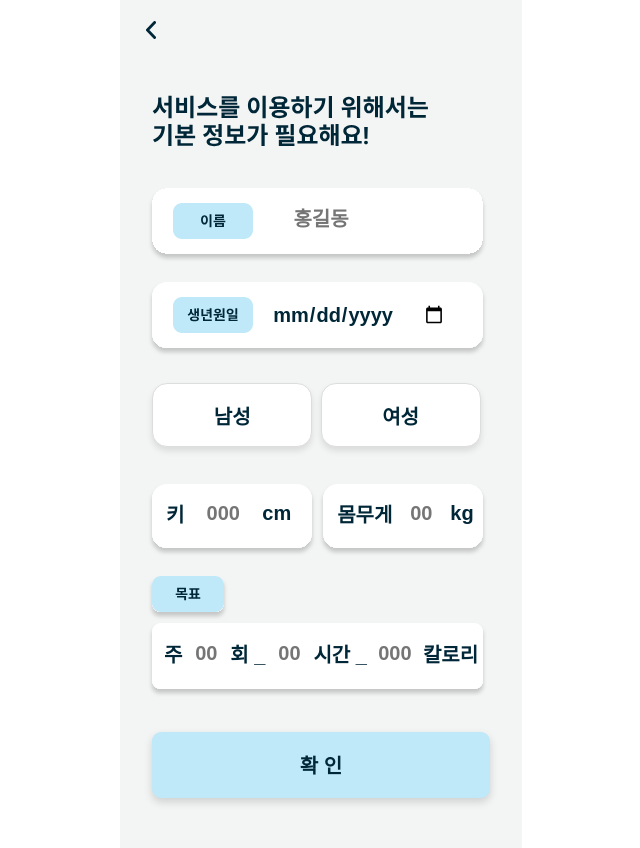
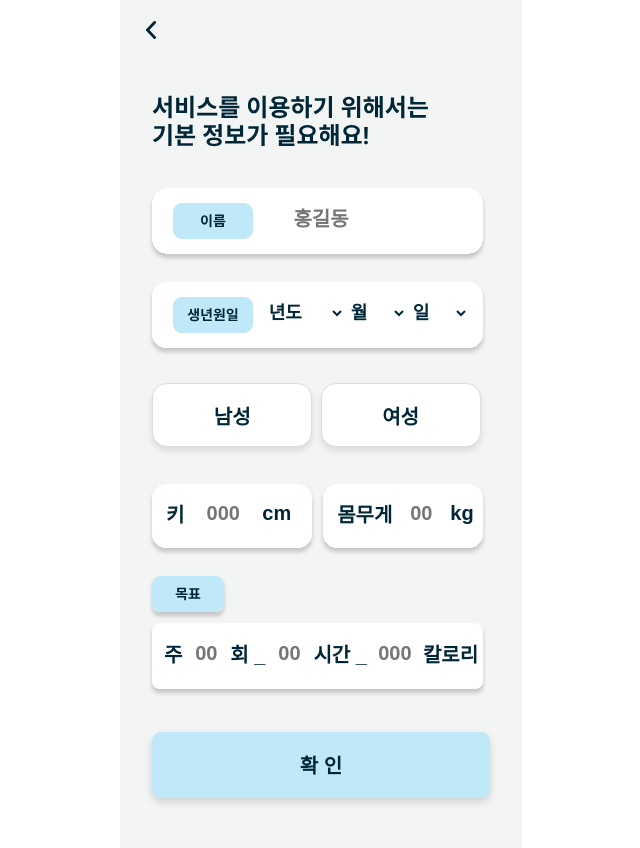
Before and after one commit to sooupyy3-lang/zello, a React (Vite) app in the folder frontend/: page /Page2 in a window 1280 px wide. Shown: the top 848 px of the page, without its empty margins (319-959 px from the left). Built offline with nearby package versions, Linux system fonts and the light colour scheme; a web font is replaced by a local one.

Commit message:
page2 날짜 입력을 드롭다운 형식으로 변경

```diff
--- a/frontend/src/pages/Page2.jsx
+++ b/frontend/src/pages/Page2.jsx
@@ -1,8 +1,13 @@
-import React, { useState } from 'react';
+import React, { useState, useEffect } from 'react';
 import { useNavigate } from 'react-router-dom';
 import bgImage from '../assets/Components/Page2.svg';
 import BackForward from '../assets/Icon/BackForward.svg';
-import { register, updateProfile, getToken, getUserName } from '../api';
+import { register, updateProfile, getToken } from '../api';
+
+const currentYear = new Date().getFullYear();
+const years = Array.from({ length: currentYear - 1949 }, (_, i) => currentYear - i);
+const months = Array.from({ length: 12 }, (_, i) => i + 1);
+const days = Array.from({ length: 31 }, (_, i) => i + 1);
 
 function Page2() {
     const navigate = useNavigate();
@@ -18,6 +23,18 @@ function Page2() {
         goalTime: '',
         goalCal: '',
     });
+
+    const [birthYear, setBirthYear] = useState('');
+    const [birthMonth, setBirthMonth] = useState('');
+    const [birthDay, setBirthDay] = useState('');
+
+    useEffect(() => {
+        if (birthYear && birthMonth && birthDay) {
+            const m = String(birthMonth).padStart(2, '0');
+            const d = String(birthDay).padStart(2, '0');
+            setUserInfo((prev) => ({ ...prev, birth: `${birthYear}-${m}-${d}` }));
+        }
+    }, [birthYear, birthMonth, birthDay]);
     const [loading, setLoading] = useState(false);
     const [error, setError] = useState('');
 
@@ -53,6 +70,11 @@ function Page2() {
         fontSize: 'clamp(16px, 5vw, 20px)', textAlign: 'center',
         color: '#002738', padding: '0',
         fontFamily: 'inherit', fontWeight: '500',
+    };
+    const selectStyle = {
+        background: 'none', border: 'none', outline: 'none',
+        fontSize: 'clamp(14px, 4.5vw, 18px)', fontWeight: '500',
+        color: '#002738', fontFamily: 'inherit', cursor: 'pointer',
     };
     const goalInputStyle = {
         background: 'none', border: 'none', outline: 'none',
@@ -98,10 +120,21 @@ function Page2() {
                            width: '80%', height: '7.5%'}} />
 
                 {/* 2. 생년월일 */}
-      <input name="birth" type="date" value={userInfo.birth} onChange={handleChange}
-        style={{ ...inputStyle, left: '31%', top: '26.7%',
-            width: '50%', height: '5%',
-            appearance: 'none', WebkitAppearance: 'none', cursor: 'pointer', }} />
+                <div style={{ position: 'absolute', left: '36%', top: '26%', width: '57%', height: '6%',
+                    display: 'flex', alignItems: 'center', justifyContent: 'flex-start', gap: '2px' }}>
+                    <select value={birthYear} onChange={(e) => setBirthYear(e.target.value)} style={{ ...selectStyle, width: '80px' }}>
+                        <option value="">년도</option>
+                        {years.map((y) => <option key={y} value={y}>{y}년</option>)}
+                    </select>
+                    <select value={birthMonth} onChange={(e) => setBirthMonth(e.target.value)} style={{ ...selectStyle, width: '60px' }}>
+                        <option value="">월</option>
+                        {months.map((m) => <option key={m} value={m}>{m}월</option>)}
+                    </select>
+                    <select value={birthDay} onChange={(e) => setBirthDay(e.target.value)} style={{ ...selectStyle, width: '60px' }}>
+                        <option value="">일</option>
+                        {days.map((d) => <option key={d} value={d}>{d}일</option>)}
+                    </select>
+                </div>
 
                 {/* 3. 성별 */}
                 <div style={{ position: 'absolute', left: '8%', top: '37%',width: '84%', display: 'flex', gap: '2.5%' }}>
```
Lines whose indentation alone changed are shown as unchanged.
